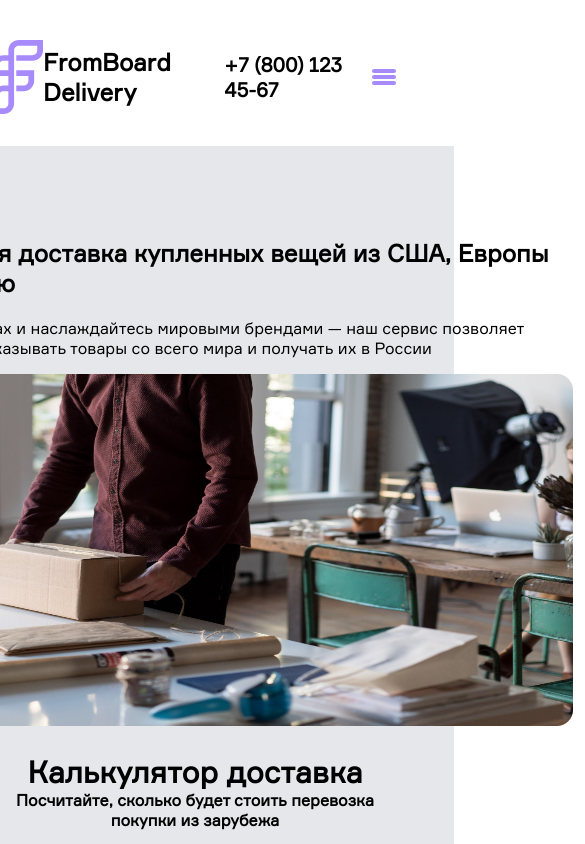
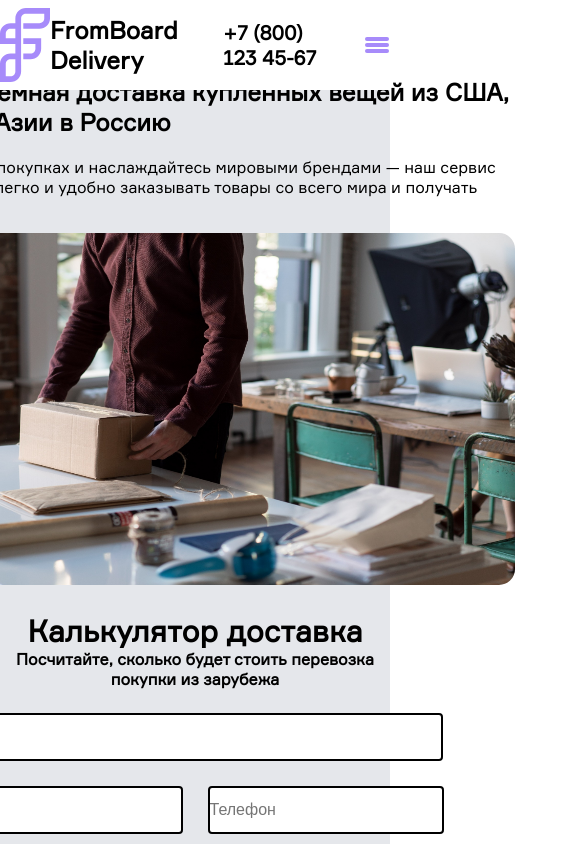
Before and after one commit to Vlai22/FromBoard_Delivery_Portfolio, a Vue app: page / in a window 390 px wide. Shown: the top 844 px of the page, 585 px wide, since content can reach past the window. Built offline with nearby package versions, Linux system fonts and the light colour scheme.

Commit message:
Update all

```diff
--- a/src/App.vue
+++ b/src/App.vue
@@ -81,7 +81,7 @@ export default{
             <div>
                 <h1 class="section_1_h1">Без проблемная доставка купленных вещей из США, Европы и Азии в Россию</h1>
                 <p class="section_1_p">Сэкономьте на покупках и наслаждайтесь мировыми брендами — наш сервис позволяет вам легко и удобно заказывать товары со всего мира и получать их в России</p>
-                <img class="section_1_img" src="../public/img_1.jpg" alt="img_1">
+                <img class="section_1_img" src="/img_1.jpg" alt="img_1">
             </div>
             <Calculator></Calculator>
         </section>
@@ -151,20 +151,12 @@ export default{
 </template>
 
 <style scoped>
-body{
-  display: flex;
-  width: 100%;
-  margin: 0;
-  padding: 0;
-  justify-content: center;
-}
 main{
   display: flex;
   width: 100%;
   justify-content: center;
   align-items: center;
   flex-direction: column;
-  padding: 72px;
   background-color: #E5E7EB;
 }
 section{
@@ -173,7 +165,7 @@ section{
   flex-direction: column;
   align-items: center;
   justify-content: center;
-  padding-bottom: 50px;
+  margin: 50px;
 }
 section h1{
   width: 756px;
@@ -193,6 +185,8 @@ section p{
 }
 .section_1{
   flex-direction: row;
+  margin-left: 0;
+  margin-right: 0;
 }
 .section_1_p{
   text-align: left;
@@ -309,8 +303,17 @@ footer{
   section{
     width: 100%;
   }
+  section p{
+    width: 640px;
+  }
+  section h1{
+    width: 640px;
+  }
   .section_1{
     flex-direction: column;
+  }
+  .section_1_img{
+    width: 640px;
   }
   .section_2_box{
     flex-direction: row;
--- a/src/assets/main.css
+++ b/src/assets/main.css
@@ -7,3 +7,13 @@
   font-weight: normal;
   font-family: 'Formular';
 }
+a{
+  cursor: default;
+}
+body{
+  display: flex;
+  width: 100%;
+  margin: 0;
+  padding: 0;
+  justify-content: center;
+}
--- a/src/components/Calculator.vue
+++ b/src/components/Calculator.vue
@@ -57,4 +57,9 @@ p{
     text-wrap: wrap;
     margin: 0 0 0 0;
 }
+@media (max-width: 1024px) {
+    .claculator_box{
+        width: 640px;
+    }
+}
 </style>
--- a/src/components/Header.vue
+++ b/src/components/Header.vue
@@ -5,6 +5,27 @@ import ButtonHead from './UI/ButtonHead.vue';
 export default{
     components: {
         Logo, Button, ButtonHead
+    },
+    methods:{
+        scrollToSection(e){
+            let element = document.getElementsByTagName('section')[e]
+            element.scrollIntoView({
+                behavior: 'smooth',
+                block: "start"
+            });
+        },
+        clickBurger(){
+            let e = document.getElementById('active_box_burger');
+            if(e.style.marginTop == "-300px"){
+                e.style.marginTop = "0px";
+            }else{
+                e.style.marginTop = "-300px";
+            }
+
+        }
+    },
+    data(){
+
     }
 }
 </script>
@@ -14,10 +35,10 @@ export default{
         <div class="head_left_box">
             <Logo></Logo>
             <div>
-                <ButtonHead :text="'Калькулятор'" :isActive="true"></ButtonHead>
-                <ButtonHead :text="'О нас'" :isActive="false"></ButtonHead>
-                <ButtonHead :text="'Гарантия'" :isActive="false"></ButtonHead>
-                <ButtonHead :text="'Отзывы'" :isActive="false"></ButtonHead>
+                <ButtonHead @click="scrollToSection(0)" :text="'Калькулятор'" :isActive="false"></ButtonHead>
+                <ButtonHead @click="scrollToSection(1)" :text="'О нас'" :isActive="false"></ButtonHead>
+                <ButtonHead @click="scrollToSection(2)" :text="'Гарантия'" :isActive="false"></ButtonHead>
+                <ButtonHead @click="scrollToSection(3)" :text="'Отзывы'" :isActive="false"></ButtonHead>
             </div>
         </div>
         <div class="head_right_box">
@@ -29,30 +50,30 @@ export default{
                     <p class="head_rigth_box_text_box_phone_text">Звонки по России бесплатны</p>
                 </div>
             </div>
-            <Button :width="'width: 196px;'" class="head_right_box_button" :text="'Оставить заявку'"></Button>
+            <Button @click="scrollToSection(0)" :width="'width: 196px;'" class="head_right_box_button" :text="'Оставить заявку'"></Button>
         </div>
     </header>
-    <header class="burger">
+    <header  class="burger">
         <div class="burger_head_top_box">
             <Logo></Logo>
             <div>
                 <p class="burger_head_top_box_phone_number">+7 (800) 123 45-67</p>
-                <div class="burger_head_top_box_burger">
+                <div @click="clickBurger()" class="burger_head_top_box_burger">
                     <div class="burger_head_top_box_burger_line"></div>
                     <div class="burger_head_top_box_burger_line"></div>
                     <div class="burger_head_top_box_burger_line"></div>
                 </div>
             </div>
         </div>
-        <div id="active_box_burger">
+        <div style="margin-top: -300px;" id="active_box_burger">
             <div>
                 <div class="burger_head_second_box_text_box_line"></div>
                 <div class="burger_head_second_box_button_box">
-                    <ButtonHead :text="'Калькулятор'" :isActive="true"></ButtonHead>
-                    <ButtonHead :text="'О нас'" :isActive="false"></ButtonHead>
-                    <ButtonHead :text="'Гарантия'" :isActive="false"></ButtonHead>
-                    <ButtonHead :text="'Отзывы'" :isActive="false"></ButtonHead>
-                    <Button :width="'width: 196px;'" class="burger_head_second_box_button" :text="'Оставить заявку'"></Button>
+                    <ButtonHead @click="scrollToSection(0)" :text="'Калькулятор'" :isActive="false"></ButtonHead>
+                    <ButtonHead @click="scrollToSection(1)" :text="'О нас'" :isActive="false"></ButtonHead>
+                    <ButtonHead @click="scrollToSection(2)" :text="'Гарантия'" :isActive="false"></ButtonHead>
+                    <ButtonHead @click="scrollToSection(3)" :text="'Отзывы'" :isActive="false"></ButtonHead>
+                    <Button @click="scrollToSection(0)" :width="'width: 196px;'" class="burger_head_second_box_button" :text="'Оставить заявку'"></Button>
                 </div>
                 <div class="burger_head_second_box_text_box_line"></div>
             </div>
@@ -73,7 +94,9 @@ export default{
 }
 .burger{
     display: none;
+    width: 100%;
     flex-direction: column;
+    align-items: center;
 }
 .head_left_box{
     display: flex;
@@ -120,7 +143,10 @@ export default{
     flex-direction: row;
     justify-content: space-between;
     align-items: center;
-    margin: 24px;
+    overflow: hidden;
+    z-index: 10;
+    background-color: white;
+    width: 100%;
 }
 .burger_head_top_box div{
     display: flex;
@@ -164,7 +190,7 @@ export default{
     text-align: center;
 }
 #active_box_burger{
-    display: none;
+    transition: all 0.5s;
 }
 @media (min-width: 1024px) and (max-width: 1536px) {
     .full{
@@ -174,6 +200,7 @@ export default{
 @media (max-width: 1024px) {
     .burger{
         display: flex;
+        width: 100%;
     }
     .full{
         display: none;
```
